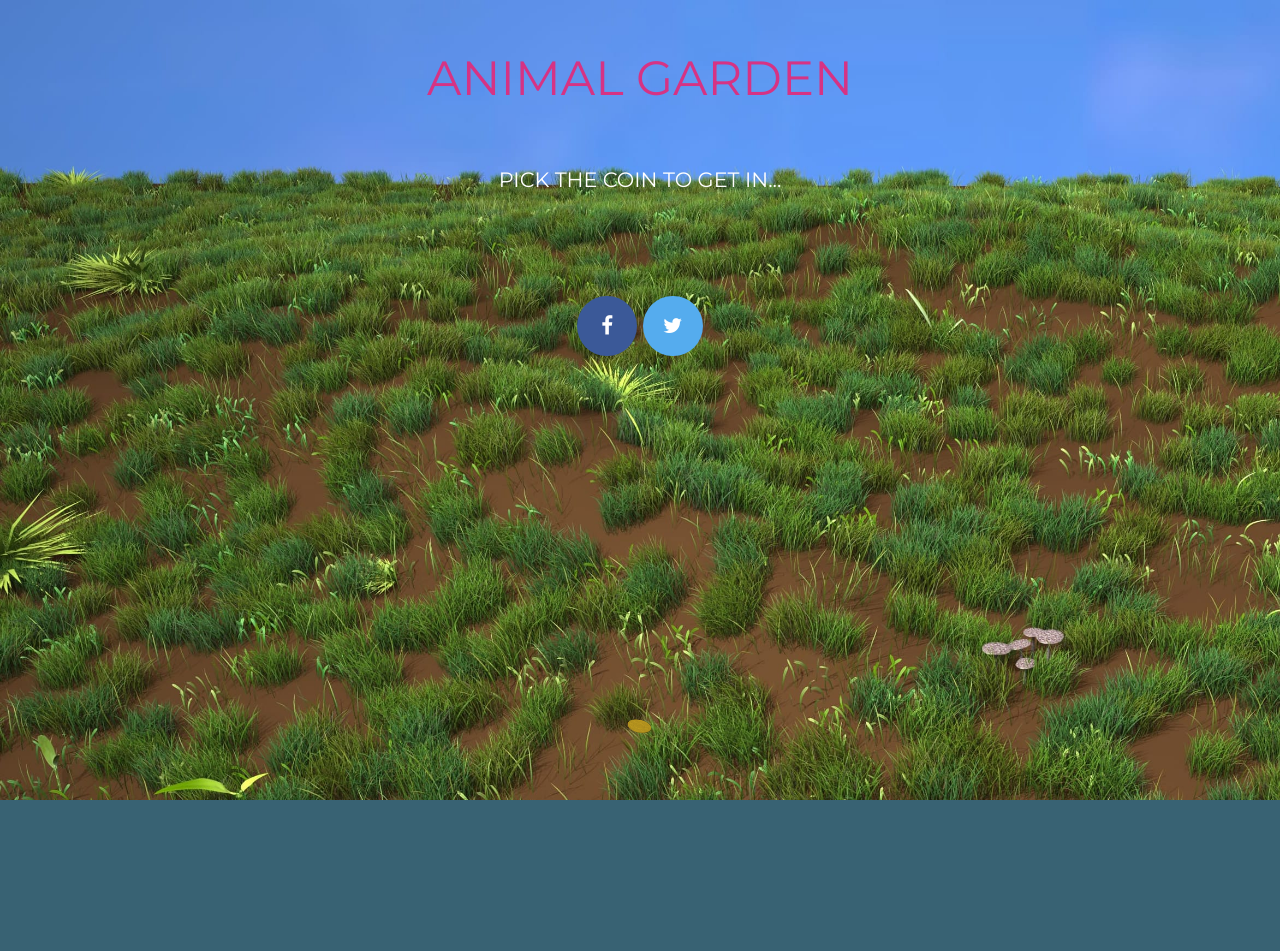
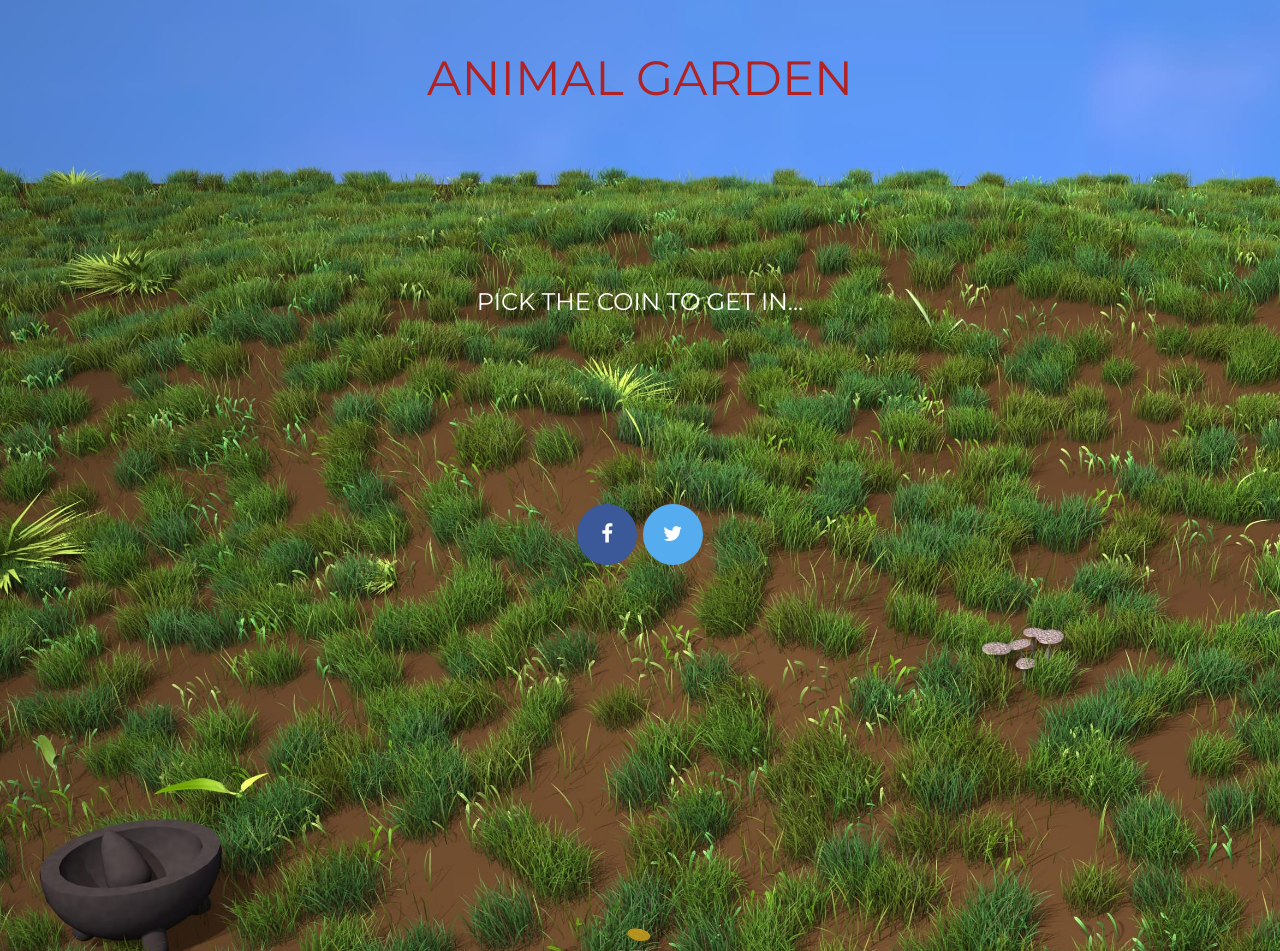
Before and after one commit to heribellaco/animal, a plain HTML site: page index.html in a window 1280 px wide. Before the commit the page ends 800 px from the top, so only its background shows below. Drawn offline with nearby package versions, Linux system fonts and the light colour scheme.

Commit message:
Update example.css

```diff
--- a/css/example.css
+++ b/css/example.css
@@ -66,7 +66,7 @@
             font-size: 3rem;
             margin: 10rem 0 2rem;
             margin: auto;
-            color: var(--bs-pink);
+            color: firebrick;
             font-weight:500;
             position: relative;
             margin-top: 20px;
@@ -75,11 +75,11 @@
 
         h3 {
             font-weight: 400;
-            margin-top: 60px;
+            margin-top: 180px;
             position: relative;
             color: white;
             width: 100%;
-            font-size: 1.3rem;
+            font-size: 1.5rem;
         }
 
         h4 {
@@ -122,7 +122,7 @@
             margin: auto;
             position: relative;
             width: 130px;
-            margin-top: 95px;
+            margin-top: 180px;
 
             }
 
```
